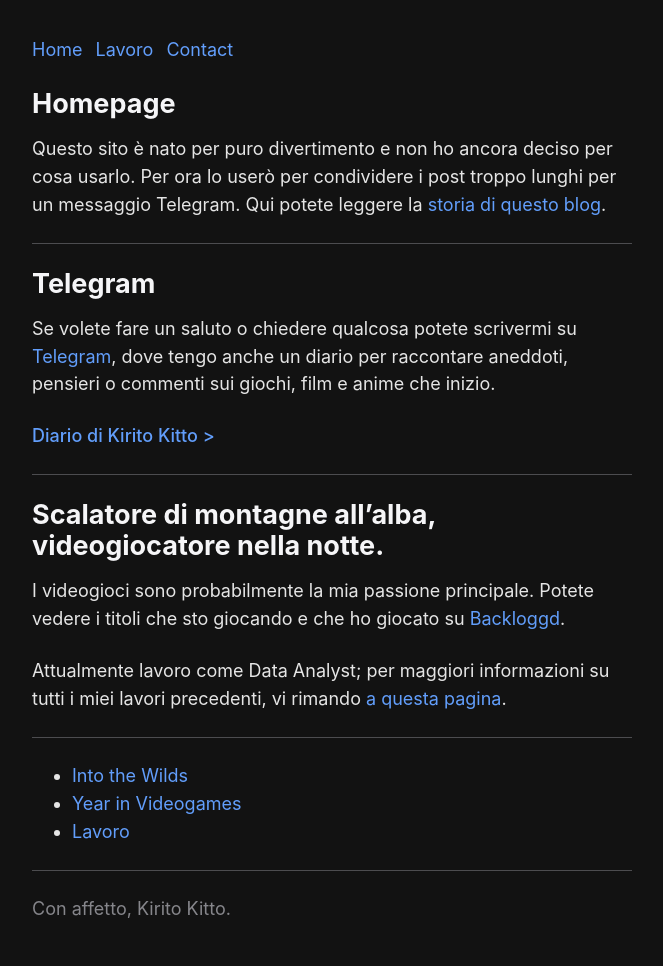
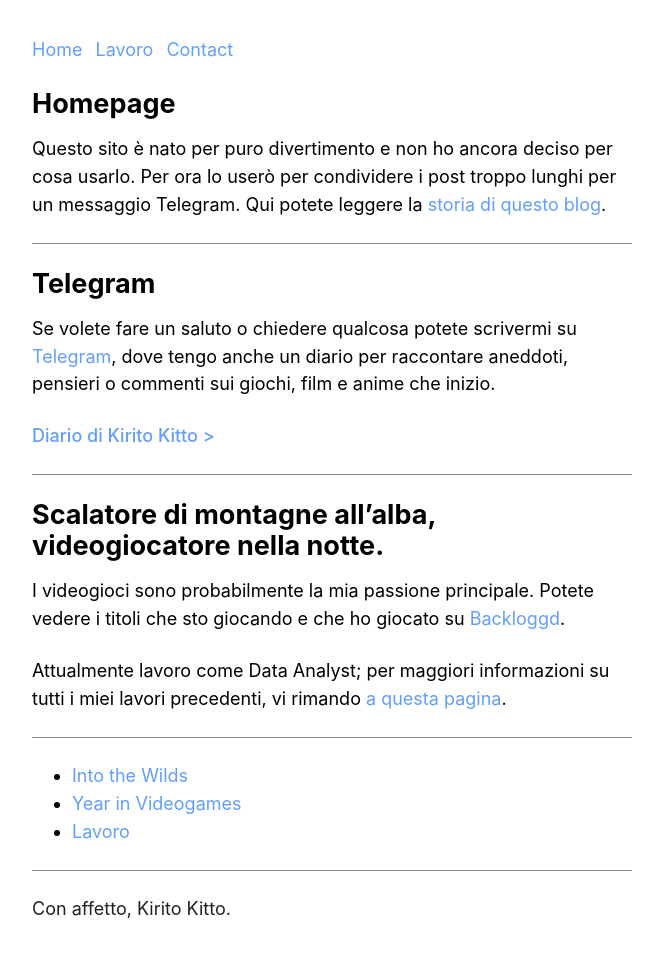
Before and after one commit to KiritoKitto/kiritokitto.github.io, a Jekyll site: the page built from index.md, in a window 1280 px wide. Shown: the whole page, without its empty margins (308-971 px from the left). Built offline with Jekyll 4.4.1, drawn with Linux system fonts in a browser that asks for light colours; some web fonts are replaced; our own code applies the rules of GitHub Pages for plain Markdown files.

Commit message:
light mod

```diff
--- a/css/black.css
+++ b/css/black.css
@@ -5,8 +5,8 @@
     --color-background: rgb(0, 0, 0);
     --color-background-secondary: rgb(23, 23, 23);
 
-    --color-primary: rgba(245, 245, 247,1);
-    --color-secondary: rgba(247, 247, 247, 0.8);
+    --color-primary: rgb(255, 255, 255);
+    --color-secondary: rgb(247, 247, 247);
     --color-tertiary: rgb(166, 166, 166);
 
     --color-link-primary: rgb(98,158,251);
--- /dev/null
+++ b/css/light.css
@@ -0,0 +1,14 @@
+:root {
+    --font: -apple-system,BlinkMacSystemFont,Segoe UI,Roboto,Oxygen-Sans,Ubuntu,Cantarell,Helvetica Neue,sans-serif;
+    --font-title: -apple-system,BlinkMacSystemFont,Segoe UI,Roboto,Oxygen-Sans,Ubuntu,Cantarell,Helvetica Neue,sans-serif;
+
+    --color-background: rgb(255, 255, 255);
+    --color-background-secondary: rgb(230, 230, 230);
+
+    --color-primary: rgb(0, 0, 0);
+    --color-secondary: rgb(0, 0, 0);
+    --color-tertiary: rgb(33, 33, 33);
+
+    --color-link-primary: rgb(98,158,251);
+    --color-link-secondary: rgb(255, 214, 10);
+}
--- a/css/style.css
+++ b/css/style.css
@@ -1,5 +1,5 @@
 @import url('instagram.css');
-@import url('dark.css');
+@import url('light.css');
 
 :root {
   --width: 600px;
```
